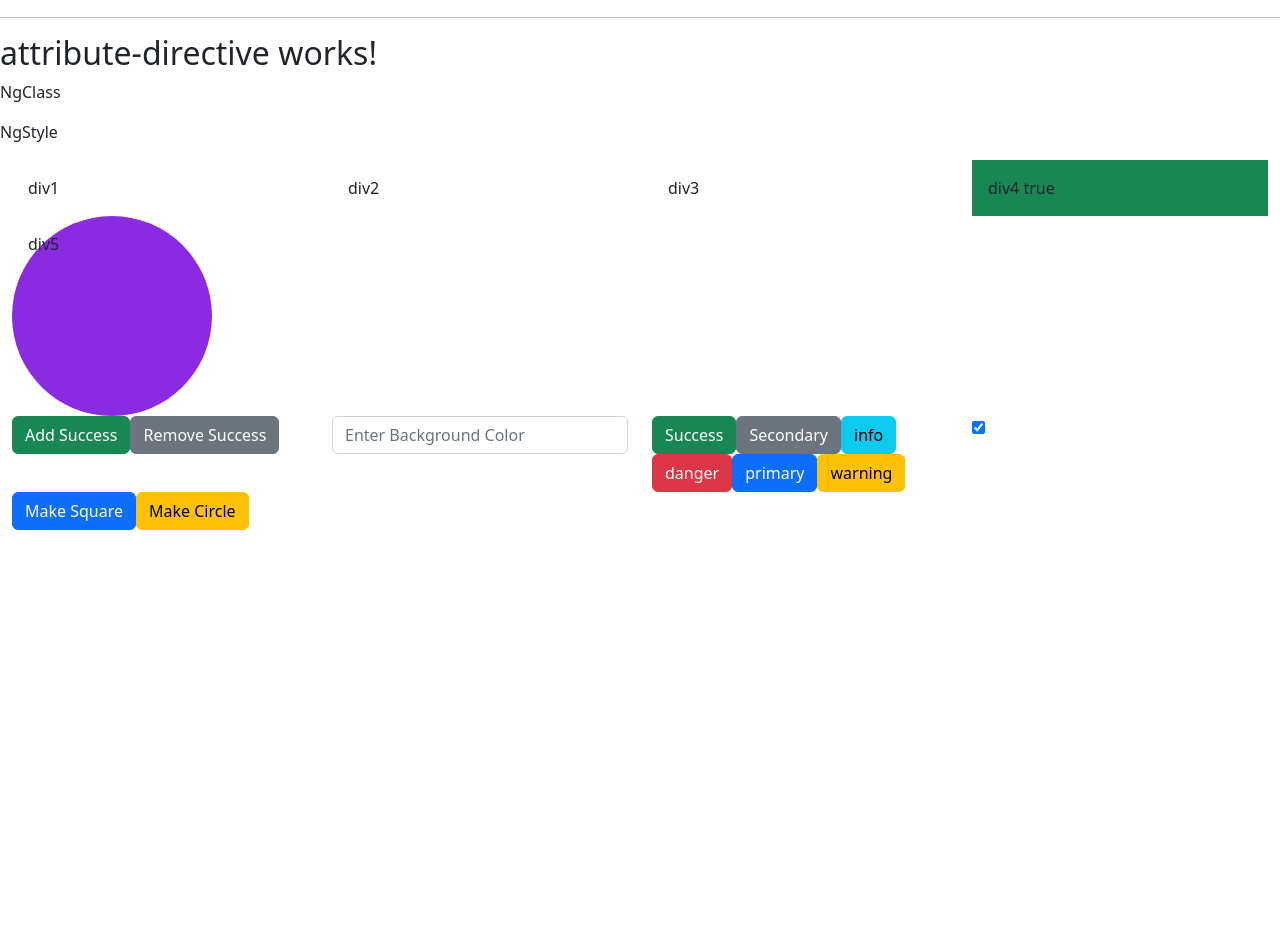
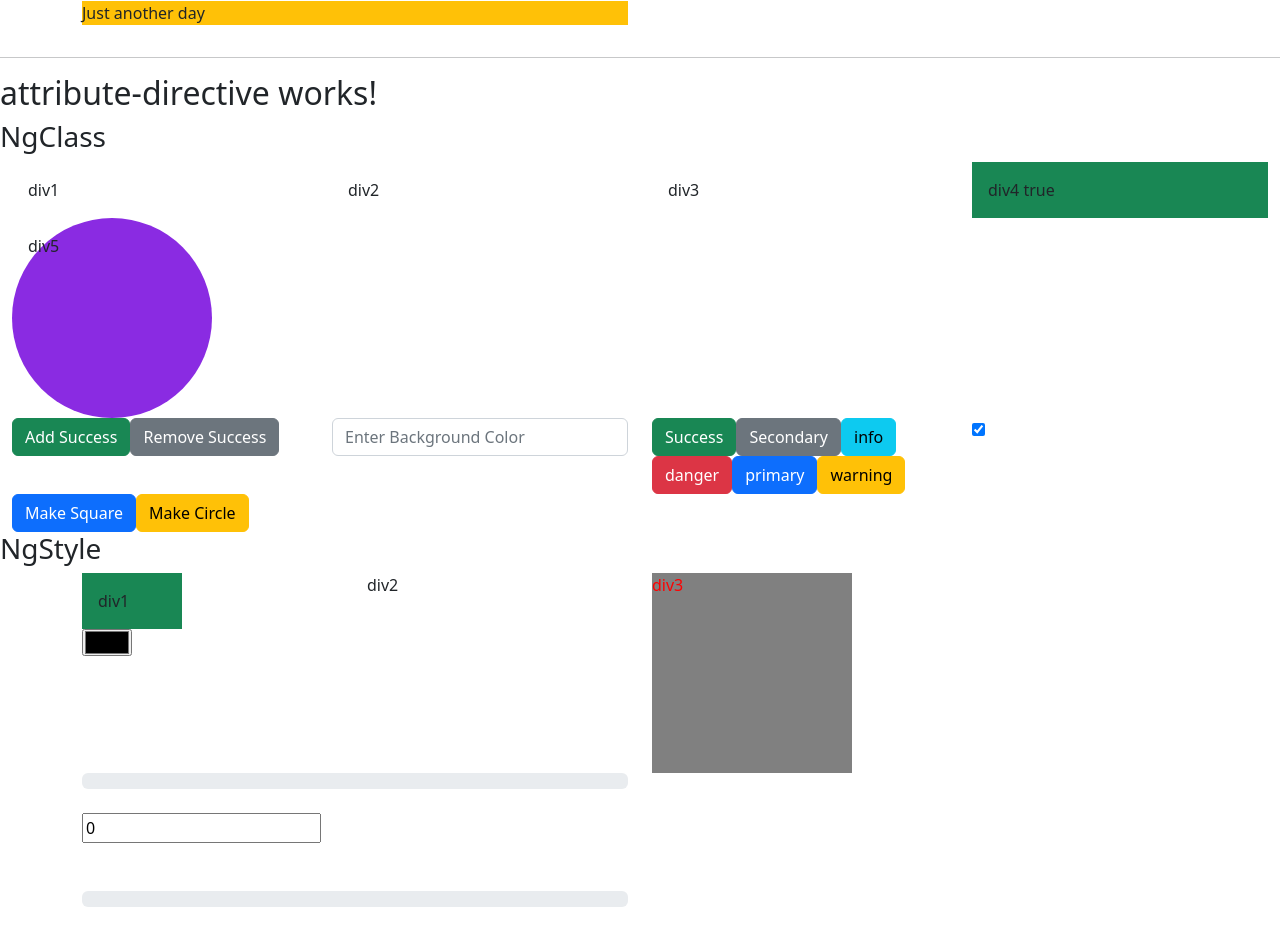
Before and after one commit to gaikwadGFS/Angular_Practice_B3, an Angular app: page / in a window 1280 px wide. Shown: the part 2260-3205 px from the top of the page. Before the commit the page ends 2790 px from the top, so only its background shows below. Built offline with nearby package versions, Linux system fonts and the light colour scheme.

Commit message:
ngswitch and ngStyle session

```diff
--- a/src/app/components/attribute-directive/attribute-directive.component.html
+++ b/src/app/components/attribute-directive/attribute-directive.component.html
@@ -1,6 +1,6 @@
 <h2>attribute-directive works!</h2>
-<p>NgClass</p>
-<p>NgStyle</p>
+<h3>NgClass</h3>
+
 
 
 <div class="container-fluid">
@@ -11,22 +11,22 @@
             </div>
         </div>
         <div class="col-3">
-             <div class="p-3" [ngClass]="classNameDiv2">
+            <div class="p-3" [ngClass]="classNameDiv2">
                 div2
             </div>
         </div>
         <div class="col-3">
-             <div class="p-3" [ngClass]="classNameDiv3">
+            <div class="p-3" [ngClass]="classNameDiv3">
                 div3
             </div>
         </div>
         <div class="col-3">
-             <div class="p-3" [ngClass]="isActive == true ?'bg-success':'bg-danger'" >
+            <div class="p-3" [ngClass]="isActive == true ?'bg-success':'bg-danger'">
                 div4 {{isActive}}
             </div>
         </div>
         <div class="col-3">
-             <div class="p-3"  [ngClass]="isCircle ? 'circle' : 'square'">
+            <div class="p-3" [ngClass]="isCircle ? 'circle' : 'square'">
                 div5
             </div>
         </div>
@@ -38,14 +38,15 @@
             <button type="button" class="btn btn-secondary" (click)="removeSuccess()">Remove Success </button>
         </div>
         <div class="col-3">
-            <input type="text" name="" id="" class="form-control" placeholder="Enter Background Color" [(ngModel)]="classNameDiv2">
+            <input type="text" name="" id="" class="form-control" placeholder="Enter Background Color"
+                [(ngModel)]="classNameDiv2">
         </div>
         <div class="col-3">
-             <button type="button" class="btn btn-success" (click)="addGreen()"> Success </button>
+            <button type="button" class="btn btn-success" (click)="addGreen()"> Success </button>
             <button type="button" class="btn btn-secondary" (click)="addSecondary()"> Secondary </button>
-             <button type="button" class="btn btn-info" (click)="addInfo()"> info </button>
+            <button type="button" class="btn btn-info" (click)="addInfo()"> info </button>
             <button type="button" class="btn btn-danger" (click)="addDanger()"> danger </button>
-             <button type="button" class="btn btn-primary" (click)="addPrimary()"> primary </button>
+            <button type="button" class="btn btn-primary" (click)="addPrimary()"> primary </button>
             <button type="button" class="btn btn-warning" (click)="addWarning()"> warning </button>
         </div>
         <div class="col-3">
@@ -53,7 +54,41 @@
         </div>
         <div class="col-3">
             <button type="button" class="btn btn-primary" (click)="square()">Make Square</button>
-              <button type="button"  class="btn btn-warning" (click)="circle()">Make Circle</button>
+            <button type="button" class="btn btn-warning" (click)="circle()">Make Circle</button>
         </div>
     </div>
 </div>
+
+<h3>NgStyle</h3>
+<div class="container">
+    <div class="row">
+        <div class="col-3">
+            <div class="p-3 bg-success" [style.width.px]="div1Width" [style.color]="myClor">
+                div1
+            </div>
+            <input type="color" [(ngModel)]="myClor">
+        </div>
+        <div class="col-3">
+            <div style=" width: 100px; border-radius: 50%;" [ngStyle]="{'color':myClor}">
+                div2
+            </div>
+        </div>
+        <div class="col-3">
+            <div [ngStyle]="myCss">
+                div3
+            </div>
+        </div>
+        <div class="col-6">
+            <div class="progress">
+                <div class="progress-bar" [style.width.%]="myProgress"
+                   ></div>
+            </div>
+            <br>
+            <input type="text" [(ngModel)]="myProgress">
+             <div class="progress my-5">
+                <div class="progress-bar" [ngStyle]="{'width':myProgress + '%'}"
+                   ></div>
+            </div>
+        </div>
+    </div>
+</div>
--- a/src/app/components/attribute-directive/attribute-directive.component.ts
+++ b/src/app/components/attribute-directive/attribute-directive.component.ts
@@ -5,49 +5,59 @@ import { FormsModule } from '@angular/forms';
 @Component({
   selector: 'app-attribute-directive',
   standalone: true,
-  imports: [CommonModule,FormsModule],
+  imports: [CommonModule, FormsModule],
   templateUrl: './attribute-directive.component.html',
   styleUrl: './attribute-directive.component.css'
 })
 export class AttributeDirectiveComponent {
 
-  classNameDiv1:string='';
-  classNameDiv2:string='';
-  classNameDiv3:string='';
-  isActive:boolean=true;
-  isCircle:boolean=true;
-  addSucess(){
-     this.classNameDiv1='bg-success';
+  classNameDiv1: string = '';
+  classNameDiv2: string = '';
+  classNameDiv3: string = '';
+  isActive: boolean = true;
+  isCircle: boolean = true;
+  div1Width: number = 100;
+  myClor: string = '';
+  myProgress: number = 0;
+  myCss: any = {
+    'color': 'red',
+    'width': '200px',
+    'height': '200px',
+    'background-color': 'grey'
   }
 
-  addGreen(){
-    this.classNameDiv3 ='bg-success'
+  addSucess() {
+    this.classNameDiv1 = 'bg-success';
   }
 
-  addSecondary(){
-    this.classNameDiv3='bg-secondary'
-  }
-  addInfo(){
- this.classNameDiv3='bg-info'
-  }
-  addDanger(){
- this.classNameDiv3='bg-danger'
-  }
-  addPrimary(){
- this.classNameDiv3='bg-primary'
-  }
-  addWarning(){
- this.classNameDiv3='bg-warning'
+  addGreen() {
+    this.classNameDiv3 = 'bg-success'
   }
 
-  removeSuccess(){
-    this.classNameDiv1='';
+  addSecondary() {
+    this.classNameDiv3 = 'bg-secondary'
   }
-  square(){
-   this.isCircle=false;
+  addInfo() {
+    this.classNameDiv3 = 'bg-info'
+  }
+  addDanger() {
+    this.classNameDiv3 = 'bg-danger'
+  }
+  addPrimary() {
+    this.classNameDiv3 = 'bg-primary'
+  }
+  addWarning() {
+    this.classNameDiv3 = 'bg-warning'
   }
 
-  circle(){
-    this.isCircle=true;
+  removeSuccess() {
+    this.classNameDiv1 = '';
+  }
+  square() {
+    this.isCircle = false;
+  }
+
+  circle() {
+    this.isCircle = true;
   }
 }
--- a/src/app/components/structural-directive/structural-directive.component.html
+++ b/src/app/components/structural-directive/structural-directive.component.html
@@ -105,3 +105,18 @@
     </div>
 </div>
 <!-- *NgFor -->
+
+<!-- *ngSwitch -->
+<div class="container">
+    <div class="row">
+        <div class="col-6">
+            <div [ngSwitch]="day">
+                <p class="bg-warning" *ngSwitchCase="'Monday'">Start of the week</p>
+                <p  class="bg-warning" *ngSwitchCase="'Friday'">Almost Weekend!</p>
+                <p  class="bg-warning" *ngSwitchCase="'Sunday'">Relax..1 its sunday..</p>
+                <p  class="bg-warning" *ngSwitchDefault>Just another day</p>
+            </div>
+        </div>
+    </div>
+</div>
+<!-- *ngSwitch -->
--- a/src/app/components/structural-directive/structural-directive.component.ts
+++ b/src/app/components/structural-directive/structural-directive.component.ts
@@ -18,7 +18,7 @@ export class StructuralDirectiveComponent {
   active:boolean = true;
   city:any[] = ['Pune','Mumbai','Thane','Solapur'];
   rollNo:any[]=[11, 12,13,14,15,16,17,18,19,20];
-
+  day:string='';
   studentDetails:any[]=[
     {
       name:'Yash',
```
